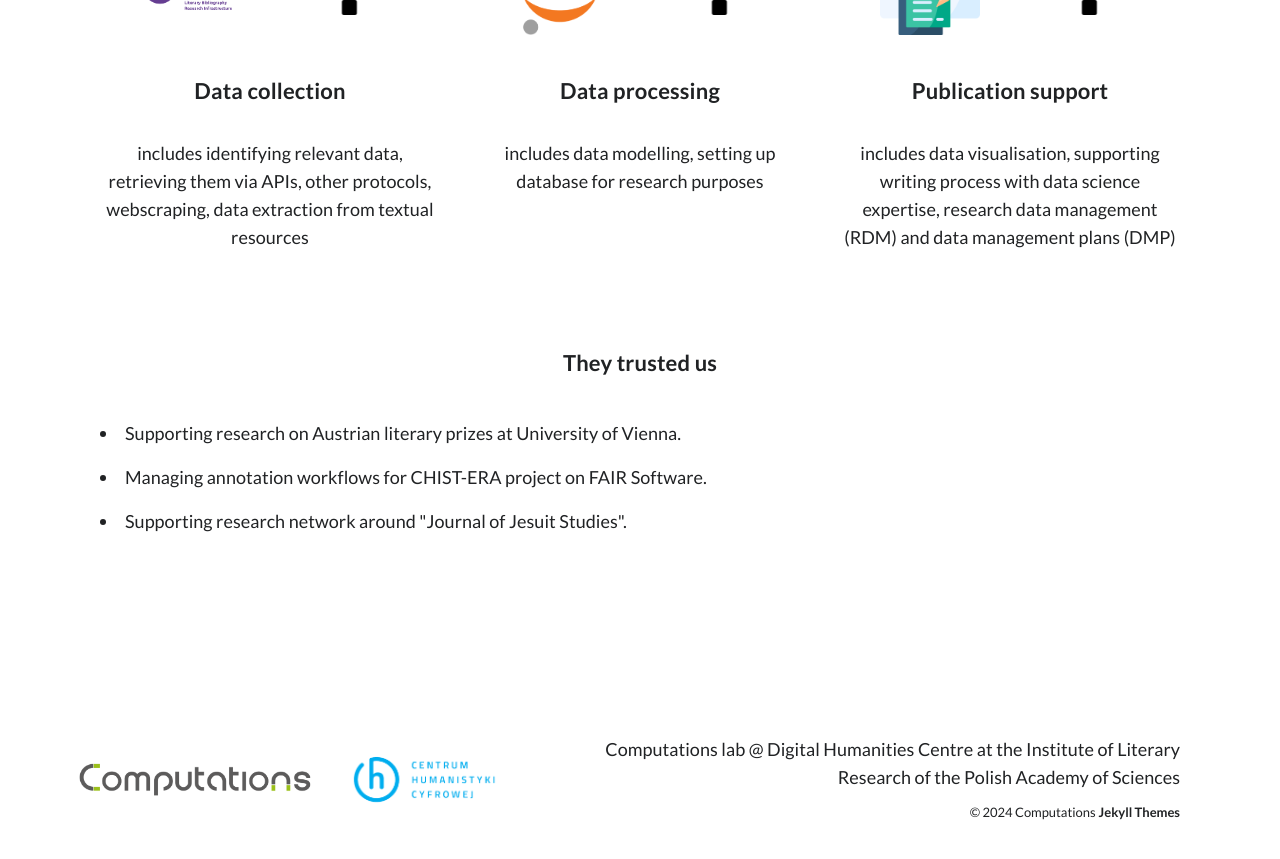
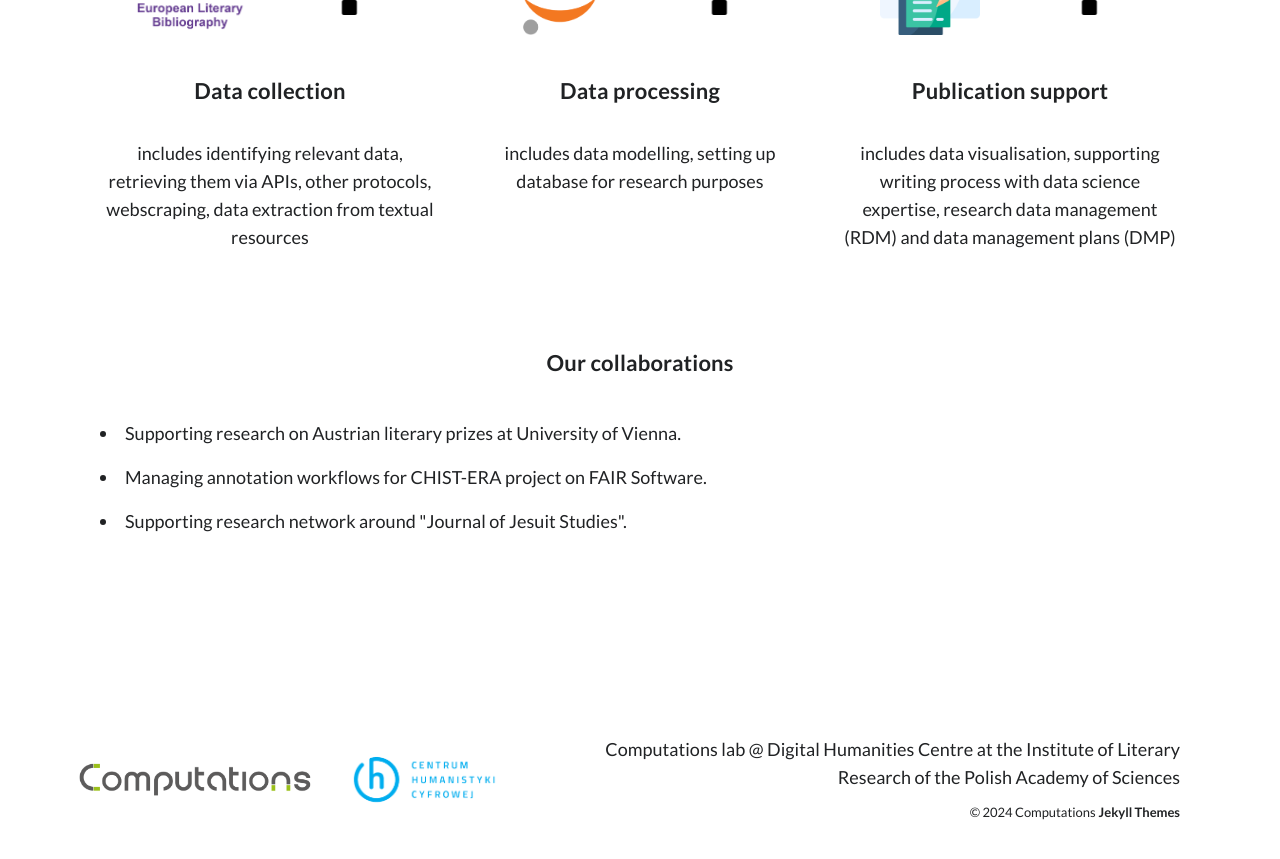
Before and after one commit to CHC-Computations/chc-computations.github.io, a Jekyll site: the page built from _cmps_services/1-Data-driven-research.md, in a window 1280 px wide and 900 px high, scrolled down 887 px. Shown: the top 859 px of the window. Built offline with Jekyll 4.4.1, drawn with Linux system fonts in a browser that asks for light colours; nearby versions of some CDN libraries.

Commit message:
change data-driven services images; center text in tools

```diff
--- a/_cmps_services/1-Data-driven-research.md
+++ b/_cmps_services/1-Data-driven-research.md
@@ -58,10 +58,10 @@
                     <div class="wrap grid" style="padding: 0; margin-bottom: 40px; gap: 0;">
                         <div class="wrap grid__2-col" style="padding: 10px; gap: 0; height: 110px;">
                             <div style="display: flex; justify-content: center; align-items: center;">
-                                <img src="/images/services_pictures/matplot.png" style="max-height: 100px">
+                                <img src="/images/services_pictures/zenodo.png" style="max-height: 100px">
                             </div>
                             <div style="display: flex; justify-content: center; align-items: center;">
-                                <img src="/images/services_pictures/zenodo.png" style="max-height: 100px">
+                                <img src="/images/services_pictures/chart.png" style="max-height: 100px">
                             </div>
                         </div>
                         <div class="wrap grid__2-col" style="padding: 10px; gap: 0; height: 110px;">
@@ -77,7 +77,7 @@
                     <p style="text-align: center;">includes data visualisation, supporting writing process with data science expertise, research data management (RDM) and data management plans (DMP)</p>
                 </div>
             </div>
-            <h5 class="post__title subtitle--bold" style="text-align: center; margin-bottom: 40px; margin-top: 80px;">They trusted us</h5>
+            <h5 class="post__title subtitle--bold" style="text-align: center; margin-bottom: 40px; margin-top: 80px;">Our collaborations</h5>
             <lu>
 				<li>Supporting research on Austrian literary prizes at University of Vienna.</li>
 				<li>Managing annotation workflows for CHIST-ERA project on FAIR Software.</li>
--- a/tools/index.html
+++ b/tools/index.html
@@ -20,7 +20,7 @@
                     <img src="/images/tools/harmonize_logo.png" style="max-height: 80px;">
                 </a>
             </div>
-            <p>Our Open Source software <a href="https://github.com/CHC-Computations/Harmonize">Harmonize</a> has been used to build a European Literary Bibliography discovery service aggregating data from European repositories and national libraries.</p>
+            <p style="text-align: center;">Our Open Source software <a href="https://github.com/CHC-Computations/Harmonize">Harmonize</a> has been used to build a European Literary Bibliography discovery service aggregating data from European repositories and national libraries.</p>
         </div>
         <div>
             <div style="padding: 20px; display: flex; justify-content: center; align-items: center; margin-bottom: 40px;">
@@ -28,7 +28,7 @@
                     <img src="/images/tools/enrich_logo.png" style="max-height: 80px;">
                 </a>
             </div>
-            <p>Our Open Source software <a href="https://github.com/CHC-Computations/Enrich">Enrich</a> has been used to enrich metadata from the Polish Federation of Digital Libraries and build a Dariah Culture discovery platform linking SSH publications with Linked Open Data sources.</p>
+            <p style="text-align: center;">Our Open Source software <a href="https://github.com/CHC-Computations/Enrich">Enrich</a> has been used to enrich metadata from the Polish Federation of Digital Libraries and build a Dariah Culture discovery platform linking SSH publications with Linked Open Data sources.</p>
         </div>
     </div>
 </div>
```
Also changed, not shown: images/services_pictures/chart.png (added), images/services_pictures/elb.png, images/services_pictures/matplot.png (deleted).
